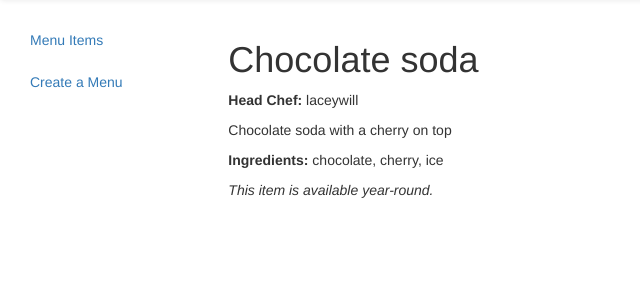
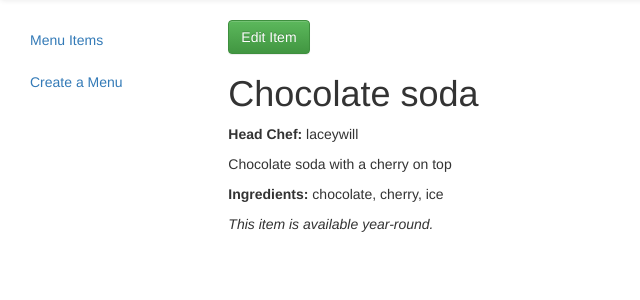
Before and after one commit to hyungmogu/improve-a-Django-project, a Django app: page /menu/item/1/ in a window 1280 px wide. Shown: the part 52-352 px from the top of the page, without its empty margins (0-640 px from the left). Run offline with Django 3.2, Linux system fonts and the light colour scheme; a user stored in the database is signed in; data comes from the database, SQL or seed files in the repository; parts of the project's set-up code (start-up, migrations or seed data) failed here and were passed over; some libraries are stand-ins or nearby versions.

```diff
--- a/improve_django/menu/urls.py
+++ b/improve_django/menu/urls.py
@@ -2,6 +2,7 @@ from django.conf.urls import url
 from . import views
 
 urlpatterns = [
+    url(r'^menu/item/(?P<pk>\d+)/edit/$', views.item_edit, name='item_edit'),
     url(r'^menu/item/(?P<pk>\d+)/$', views.item_detail, name='item_detail'),
     url(r'^menu/(?P<pk>\d+)/edit/$', views.edit_menu, name='menu_edit'),
     url(r'^menu/(?P<pk>\d+)/$', views.menu_detail, name='menu_detail'),
--- a/improve_django/menu/views.py
+++ b/improve_django/menu/views.py
@@ -22,7 +22,6 @@ def home(request):
         menus.append(menu)
 
     return render(request, 'menu/home.html', {'menus': menus})
-
 
 def menu_detail(request, pk):
     menu = get_object_or_404(Menu, pk=pk)
@@ -66,3 +65,19 @@ def edit_menu(request, pk):
     return render(request, 'menu/menu_edit.html', {
         'form': form
         })
+
+@login_required
+def item_edit(request, pk):
+    item = get_object_or_404(Item, pk=pk)
+
+    form = ItemForm(instance=item)
+
+    if request.method == "POST":
+        form = ItemForm(instance=item, data=request.POST)
+        if form.is_valid():
+            form.save()
+            return redirect('item_detail', pk=pk)
+
+    return render(request, 'menu/item_edit.html', {
+        'form': form
+        })
--- a/improve_django/templates/menu/item_detail.html
+++ b/improve_django/templates/menu/item_detail.html
@@ -1,9 +1,11 @@
 {% extends 'layout.html' %}
 
 {% block content %}
-    {% comment %}{% if user.is_authenticated %}
-        <a class="btn btn-default" href="{% url 'item_edit' pk=item.pk %}"><span class="glyphicon glyphicon-pencil"></span></a>
-    {% endif %}{% endcomment %}
+    <div>
+        {% if user.is_authenticated %}
+            <a class="btn btn-success" href="{% url 'item_edit' pk=item.pk %}">Edit Item</a>
+        {% endif %}
+    </div>
     <h1>{{ item.name }}</h1>
     <p><strong>Head Chef:</strong> {{ item.chef }}</p>
     <p>{{ item.description }}</p>
```
Also changed, not shown: improve_django/menu/forms.py (+11 -0 lines), improve_django/templates/menu/item_edit.html (added, +9 -0 lines).
